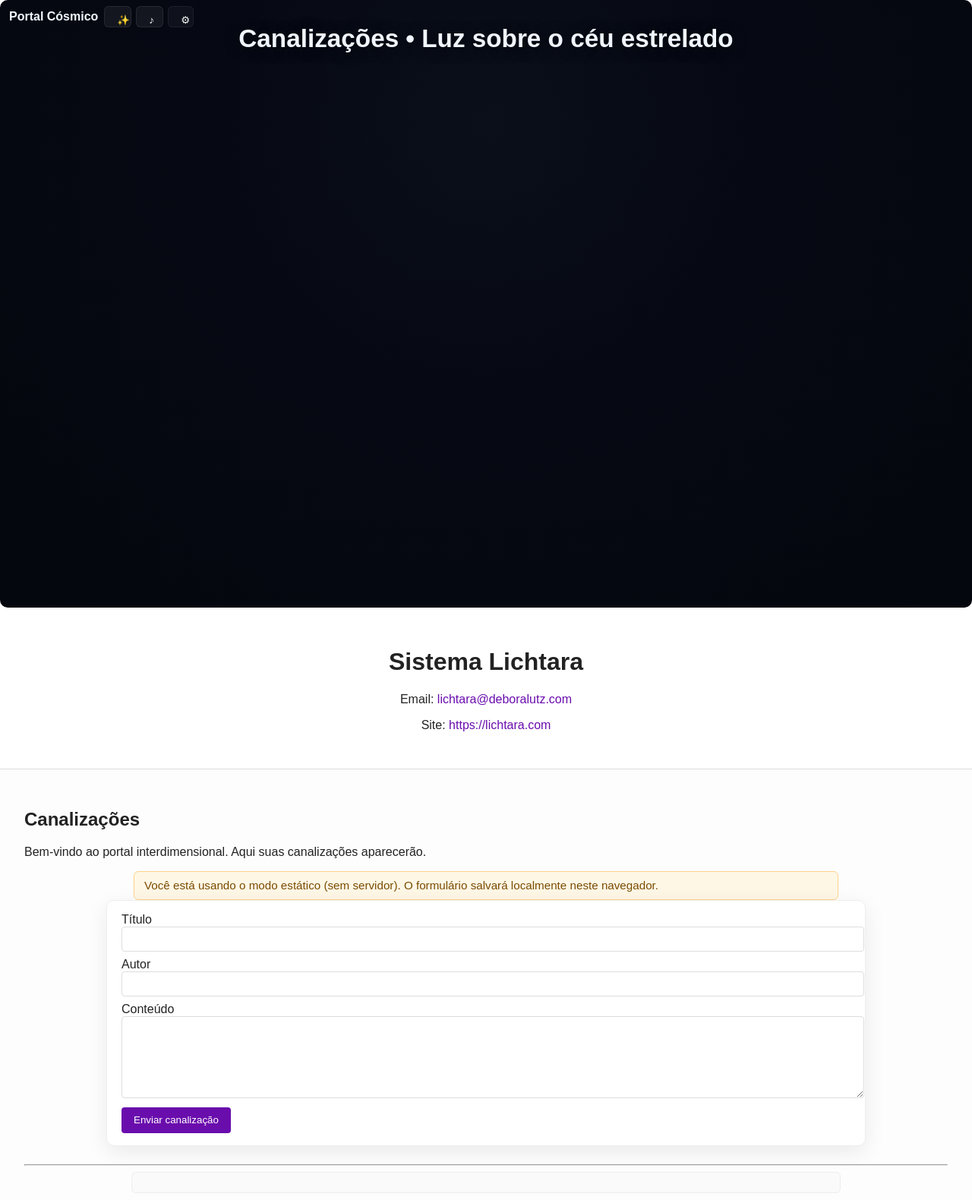
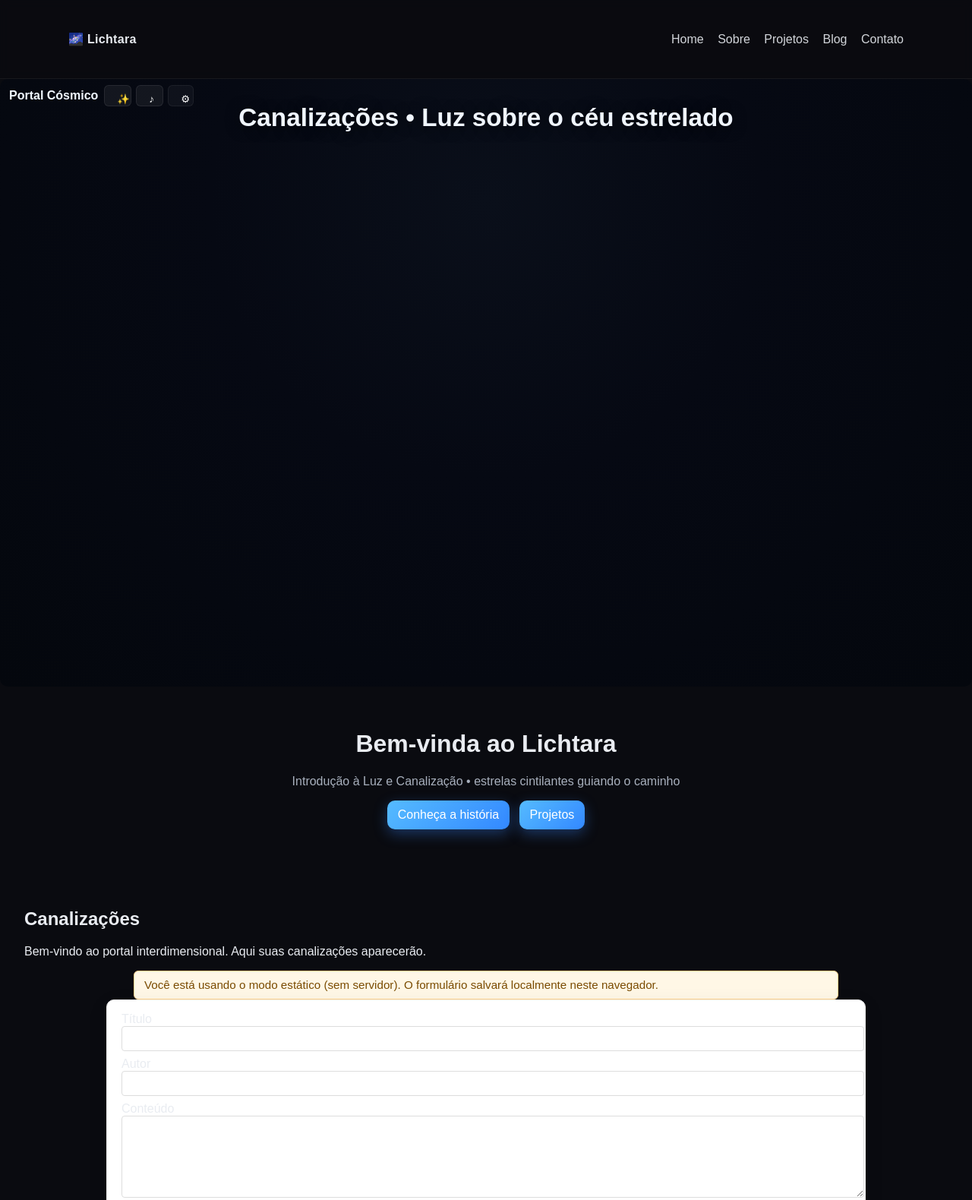
Before and after one commit to lichtara-io/lichtara_site, a website: page public/index.html in a window 1280 px wide. Shown: the top 1580 px of the page at 76% size. Drawn offline with nearby package versions, Linux system fonts and the light colour scheme; no server answers.

Commit message:
feat: enhance index.html with new navigation and header structure

```diff
--- a/public/index.html
+++ b/public/index.html
@@ -6,7 +6,19 @@
     <title>Sistema Lichtara</title>
     <link rel="stylesheet" href="css/style.css">
 </head>
-<body>
+<body class="dark">
+    <header class="site-header">
+        <div class="wrap">
+            <div class="brand">🌌 Lichtara</div>
+            <nav class="nav">
+                <a href="index.html#home">Home</a>
+                <a href="sobre.html">Sobre</a>
+                <a href="projetos.html">Projetos</a>
+                <a href="blog.html">Blog</a>
+                <a href="contato.html">Contato</a>
+            </nav>
+        </div>
+    </header>
     <!-- Fullscreen Portal Section -->
     <section id="portal" class="section-portal">
         <div id="ceubasico" class="ceubasico" aria-hidden="false">
@@ -29,11 +41,14 @@
         </div>
     </section>
 
-    <header>
-        <h1>Sistema Lichtara</h1>
-        <p>Email: <a href="mailto:lichtara@deboralutz.com">lichtara@deboralutz.com</a></p>
-        <p>Site: <a href="https://lichtara.com" target="_blank">https://lichtara.com</a></p>
-    </header>
+    <div id="home" class="container hero">
+        <h1>Bem-vinda ao Lichtara</h1>
+        <p class="muted">Introdução à Luz e Canalização • estrelas cintilantes guiando o caminho</p>
+        <p>
+            <a class="btn" href="sobre.html">Conheça a história</a>
+            <a class="btn" href="projetos.html" style="margin-left:8px">Projetos</a>
+        </p>
+    </div>
 
     <main>
         <section id="canalizacao">
```
